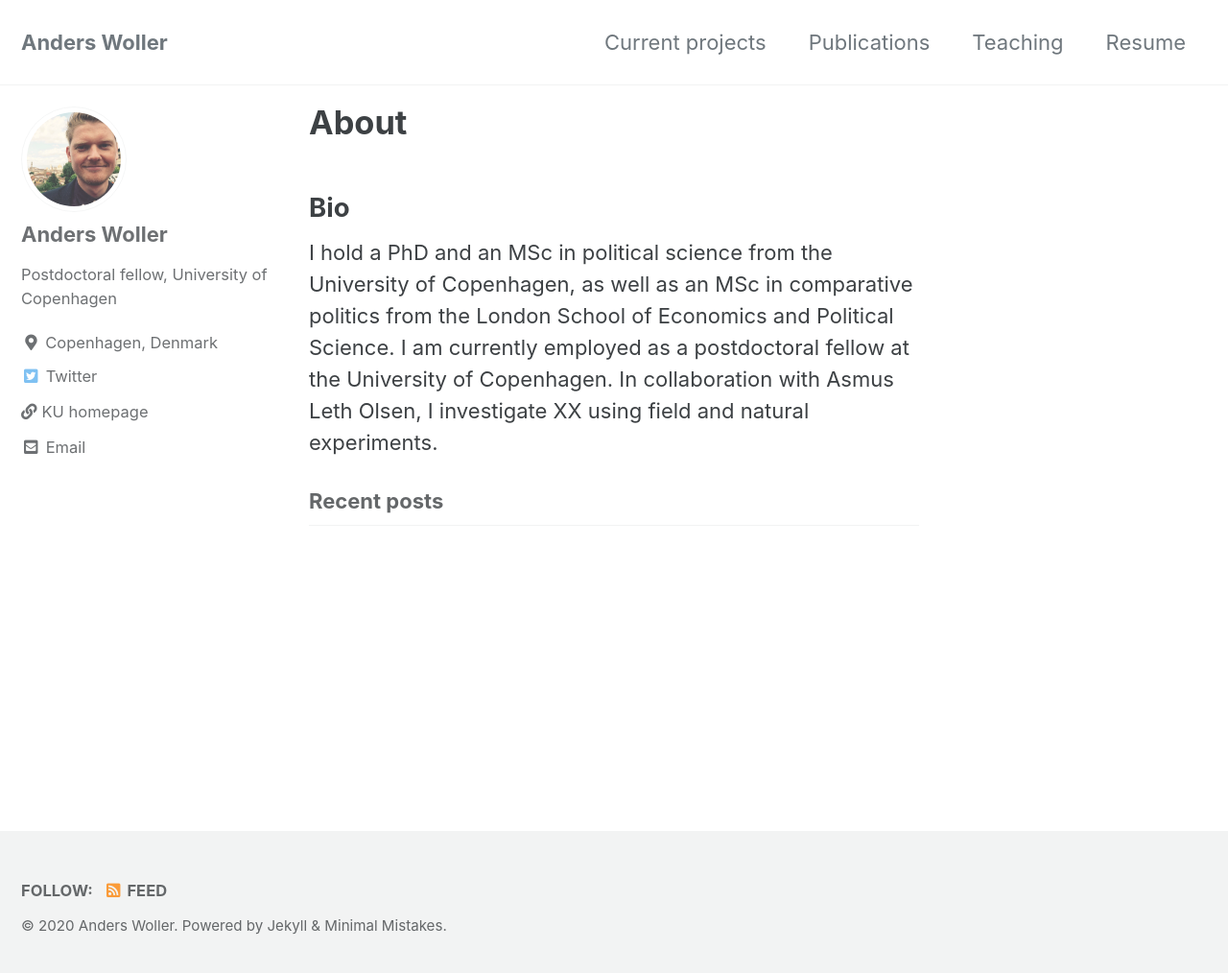
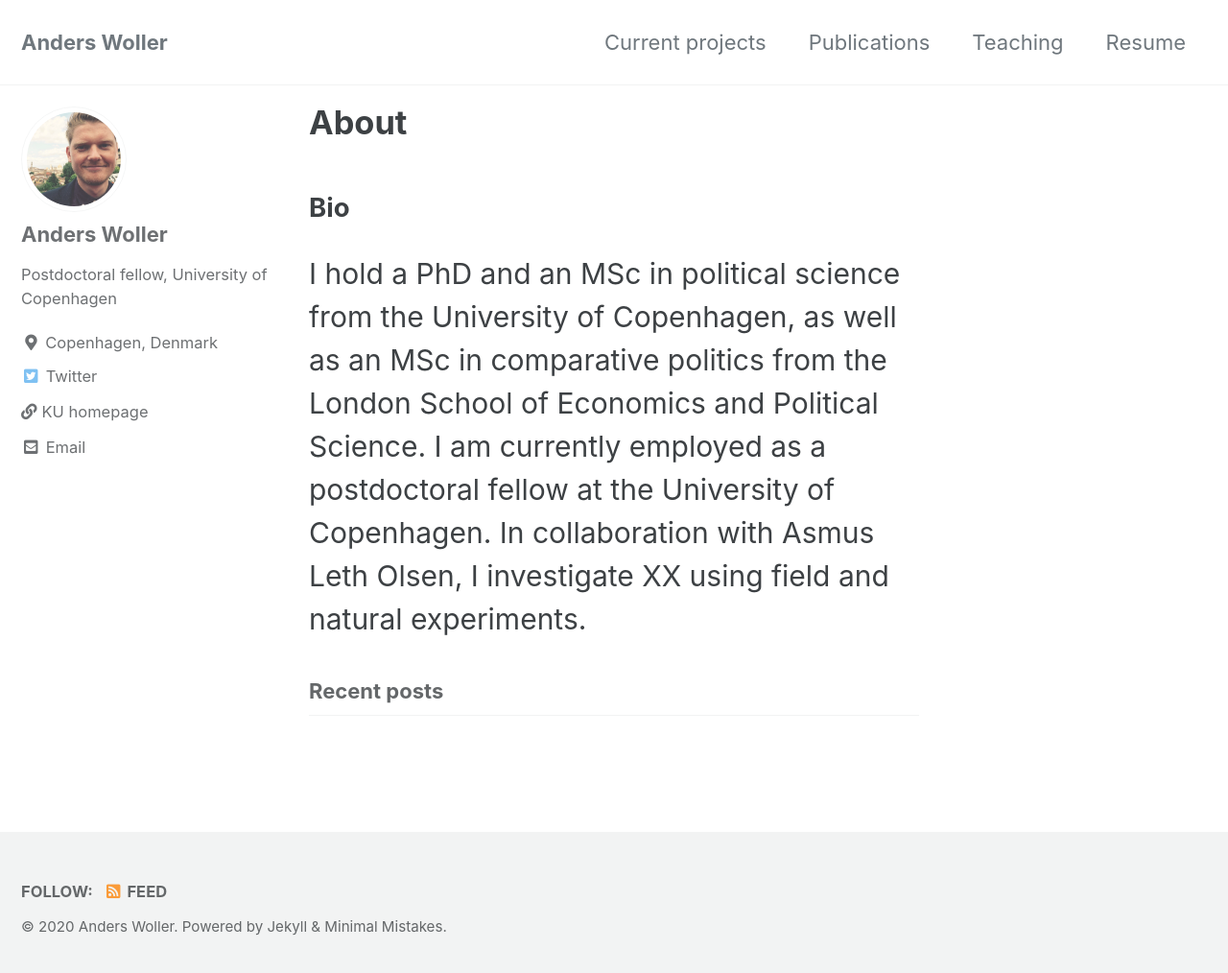
Before and after one commit to AndersWoller/AndersWoller.github.io, a Jekyll site: the page built from index.html, in a window 1280 px wide and 1021 px high. Shown: the top 1014 px of the window at 96% size. Built offline with Jekyll 4.4.1, drawn with Linux system fonts in a browser that asks for light colours; cached includes are drawn as plain includes; the list of posts is cut into pages by our own code.

Commit message:
Update index.html

```diff
--- a/index.html
+++ b/index.html
@@ -9,5 +9,4 @@
 
 <h2> Bio </h2>
 
-I hold a PhD and an MSc in political science from the University of Copenhagen, as well as an MSc in comparative politics from the London School of Economics and Political Science.
-I am currently employed as a postdoctoral fellow at the University of Copenhagen. In collaboration with Asmus Leth Olsen, I investigate XX using field and natural experiments.
+<p style="font-size:30px"> I hold a PhD and an MSc in political science from the University of Copenhagen, as well as an MSc in comparative politics from the London School of Economics and Political Science. I am currently employed as a postdoctoral fellow at the University of Copenhagen. In collaboration with Asmus Leth Olsen, I investigate XX using field and natural experiments.</p>
```
